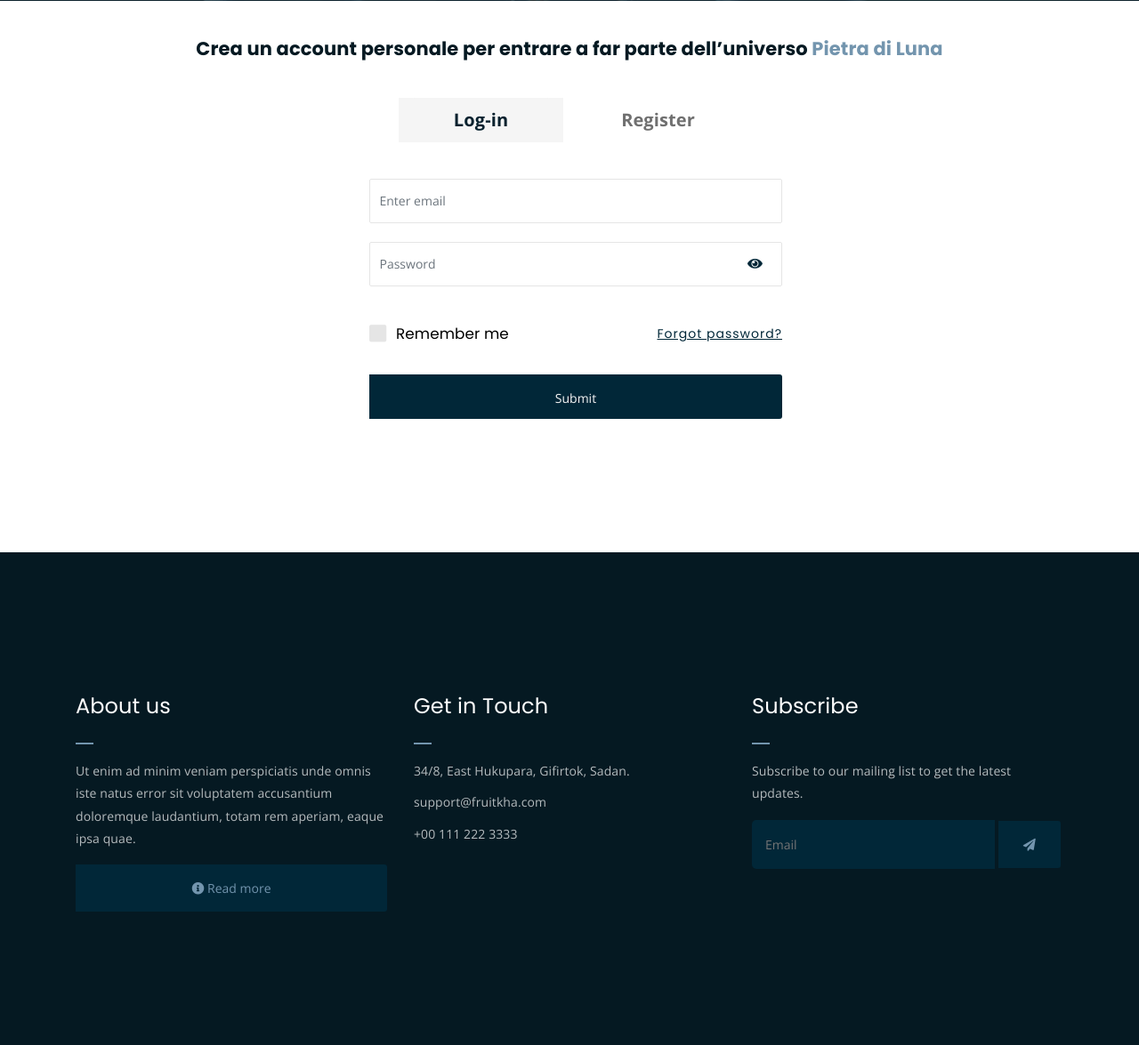
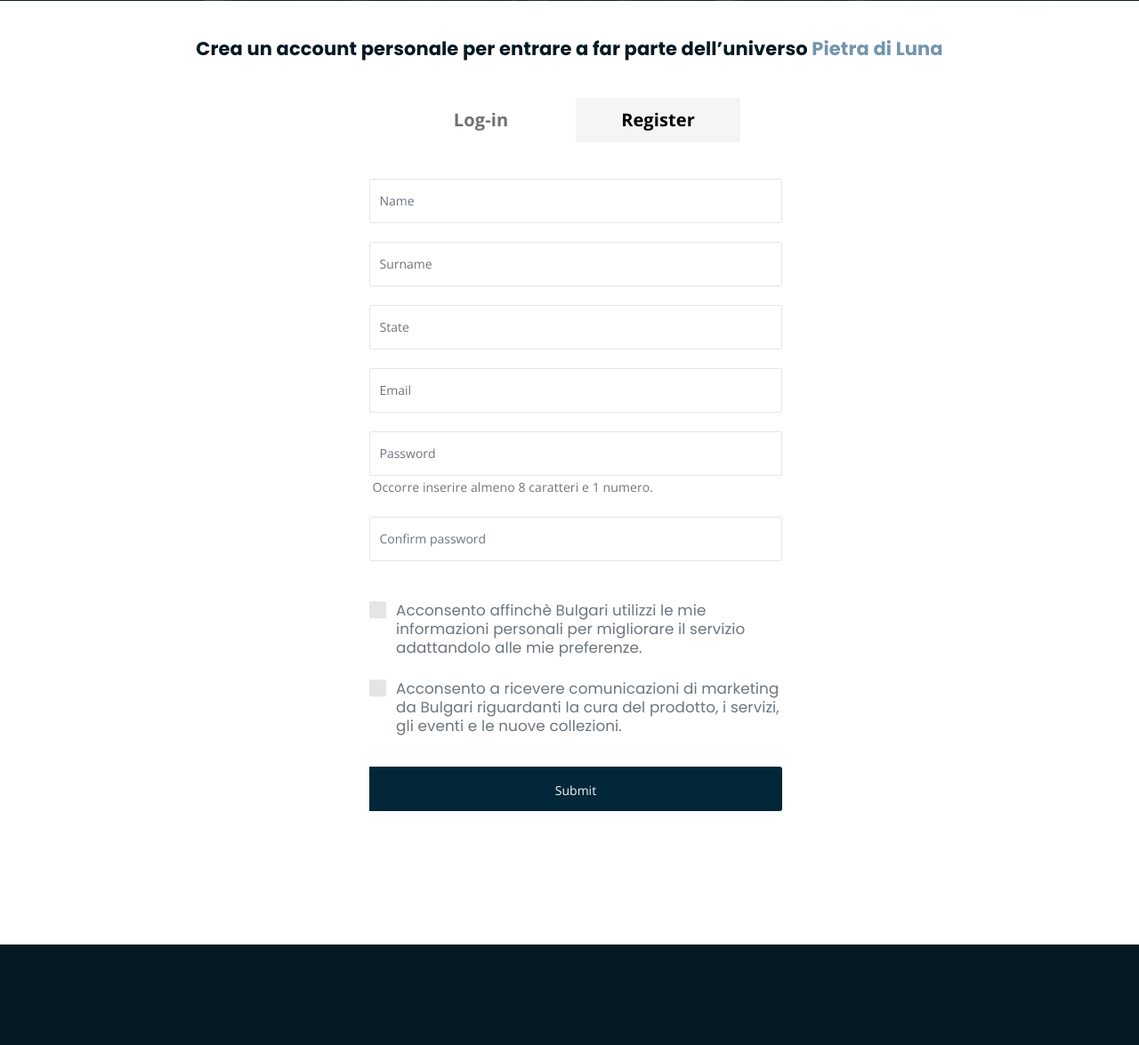
Before and after one commit to enxhitabaku/jewelryWebsite, a PHP site: page / in a window 1280 px wide. Shown: the part 450-1625 px from the top of the page at 89% size. Run offline with PHP 8.4, Linux system fonts and the light colour scheme.

Commit message:
Registration Section created

```diff
--- a/assets/css/account.css
+++ b/assets/css/account.css
@@ -73,7 +73,7 @@
 	background-color: whitesmoke;
 }
 .info-tab .nav-item .active {
-    color: #07212e;
+    color: black;
 	background-color: whitesmoke;
 }
 .tab-content p{
--- a/assets/js/account.js
+++ b/assets/js/account.js
@@ -15,9 +15,11 @@ $(document).ready(function () {
         if(!$('.eye').hasClass('fa-eye-slash')){
             $('.eye').removeClass('fa-eye');
             $('.eye').addClass('fa-eye-slash');
+            $('#password').attr('type', 'text');
         } else {
             $('.eye').removeClass('fa-eye-slash');
             $('.eye').addClass('fa-eye');
+            $('#password').attr('type', 'password');
         }
     });
 });
--- a/index.html
+++ b/index.html
@@ -203,28 +203,28 @@
 			<div class="col-12">
 				<div class="col-12 mt-5 info-tab text-center">
 					<ul class="nav nav-tabs row justify-content-center gutter-1" id="infoTab" role="tablist">
-						<li class="nav-item col-lg-2 col-4 mr-lg-3 mr-0 waves-effect waves-dark active">
-						  <a class="nav-link active" id="login-tab" data-toggle="tab" href="#login" role="tab" aria-controls="description" aria-selected="true">Log-in</a>
+						<li class="nav-item col-lg-2 col-6 mr-lg-3 mr-0 waves-effect waves-dark">
+						  <a class="nav-link" id="login-tab" data-toggle="tab" href="#login" role="tab" aria-controls="description" aria-selected="true">Log-in</a>
 						</li>
-						<li class="nav-item col-lg-2 col-4 waves-effect waves-dark">
-						  <a class="nav-link" id="register-tab" data-toggle="tab" href="#register" role="tab" aria-controls="details" aria-selected="false">Register</a>
+						<li class="nav-item col-lg-2 col-6 waves-effect waves-dark active">
+						  <a class="nav-link active" id="register-tab" data-toggle="tab" href="#register" role="tab" aria-controls="details" aria-selected="false">Register</a>
 						</li>
 					</ul>
 					<div class="tab-content ml-3" id="infoTab">
-						<div class="tab-pane fade show active mt-5" id="login" role="tabpanel" aria-labelledby="login-tab">
-							<form class="login-form" autocomplete="off">
+						<div class="tab-pane fade mt-5" id="login" role="tabpanel" aria-labelledby="login-tab">
+							<form class="login-form" autocomplete="off" id="loginForm">
 								<div class="row justify-content-center">
-									<div class="form-group col-lg-6 col-12 text-left mx-lg-2 px-5 mb-4">
+									<div class="form-group col-lg-6 col-12 text-left mx-lg-2 px-lg-5 px-0 mb-4">
 										<input type="email" class="form-control" id="email" aria-describedby="emailHelp" placeholder="Enter email">
 									</div>
-									<div class="form-group col-lg-6 col-12 text-left mx-2 px-5 mb-0">
+									<div class="form-group col-lg-6 col-12 text-left mx-2 px-lg-5 px-0 mb-0">
 										<input type="password" class="form-control" id="password" placeholder="Password">
 										<i class="fa fa-eye eye waves-effect"></i>
 									</div>
-									<div class="form-check col-lg-6 col-12 mx-3 px-5">
+									<div class="form-check col-lg-6 col-12 mx-3 px-lg-5 px-0">
 										<div class="row justify-content-between">
 											<div class="col-6 text-left mt-1 mb-4">
-												<label class="checkbox-wrap checkbox-primary h6">Remember me
+												<label class="checkbox-wrap checkbox-primary h6">Remeber me
 													<input id="remember" type="checkbox" name="remember">
 													<span class="checkmark"></span>
 												</label>
@@ -234,14 +234,55 @@
 											</div>
 										</div>
 									</div>
-									<div class="col-lg-6 col-12 mx-2 px-5 mt-3">
+									<div class="col-lg-6 col-12 mx-2 px-lg-5 px-0 mt-3">
 										<button type="button" class="submit-btn waves-effect waves-light w-100" style="height: 50px;">Submit</button>
 									</div>
 								</div>
 							</form>
 						</div>
-						<div class="tab-pane fade mt-5" id="register" role="tabpanel" aria-labelledby="register-tab">
-							<h6><i class="fas fa-calculator"></i> Size Details</h6>
+						<div class="tab-pane fade show active mt-5" id="register" role="tabpanel" aria-labelledby="register-tab">
+							<form class="login-form" autocomplete="off" id="registerForm">
+								<div class="row justify-content-center">
+									<div class="form-group col-lg-6 col-12 text-left mx-lg-2 px-lg-5 px-0 mb-4">
+										<input type="email" class="form-control" id="email" aria-describedby="emailHelp" placeholder="Name">
+									</div>
+									<div class="form-group col-lg-6 col-12 text-left mx-lg-2 px-lg-5 px-0 mb-4">
+										<input type="email" class="form-control" id="email" aria-describedby="emailHelp" placeholder="Surname">
+									</div>
+									<div class="form-group col-lg-6 col-12 text-left mx-lg-2 px-lg-5 px-0 mb-4">
+										<input type="email" class="form-control" id="email" aria-describedby="emailHelp" placeholder="State">
+									</div>
+									<div class="form-group col-lg-6 col-12 text-left mx-lg-2 px-lg-5 px-0 mb-4">
+										<input type="email" class="form-control" id="email" aria-describedby="emailHelp" placeholder="Email">
+									</div>
+									<div class="form-group col-lg-6 col-12 text-left mx-lg-2 px-lg-5 px-0 mb-4">
+										<input type="email" class="form-control" id="email" aria-describedby="emailHelp" placeholder="Password">
+										<span class="text-muted ml-1">Occorre inserire almeno 8 caratteri e 1 numero.</span>
+									</div>
+									<div class="form-group col-lg-6 col-12 text-left mx-lg-2 px-lg-5 px-0 mb-4">
+										<input type="email" class="form-control" id="email" aria-describedby="emailHelp" placeholder="Confirm password">
+									</div>
+									<div class="form-check col-lg-6 col-12 mx-3 mt-4 px-lg-5 px-0">
+										<div class="row justify-content-between">
+											<div class="col-12 text-left mt-1 mb-4">
+												<label class="checkbox-wrap checkbox-primary h6 text-muted">Acconsento affinchè Bulgari utilizzi le mie informazioni personali per migliorare il servizio adattandolo alle mie preferenze.
+													<input id="remember" type="checkbox" name="remember">
+													<span class="checkmark"></span>
+												</label>
+											</div>
+											<div class="col-12 text-left mt-1 mb-4">
+												<label class="checkbox-wrap checkbox-primary h6 text-muted">Acconsento a ricevere comunicazioni di marketing da Bulgari riguardanti la cura del prodotto, i servizi, gli eventi e le nuove collezioni.
+													<input id="remember" type="checkbox" name="remember">
+													<span class="checkmark"></span>
+												</label>
+											</div>
+										</div>
+									</div>
+									<div class="col-lg-6 col-12 mx-2 px-lg-5 px-0 mt-3">
+										<button type="button" class="submit-btn waves-effect waves-light w-100" style="height: 50px;">Submit</button>
+									</div>
+								</div>
+							</form>
 						</div>
 					</div>
 				</div>
```
